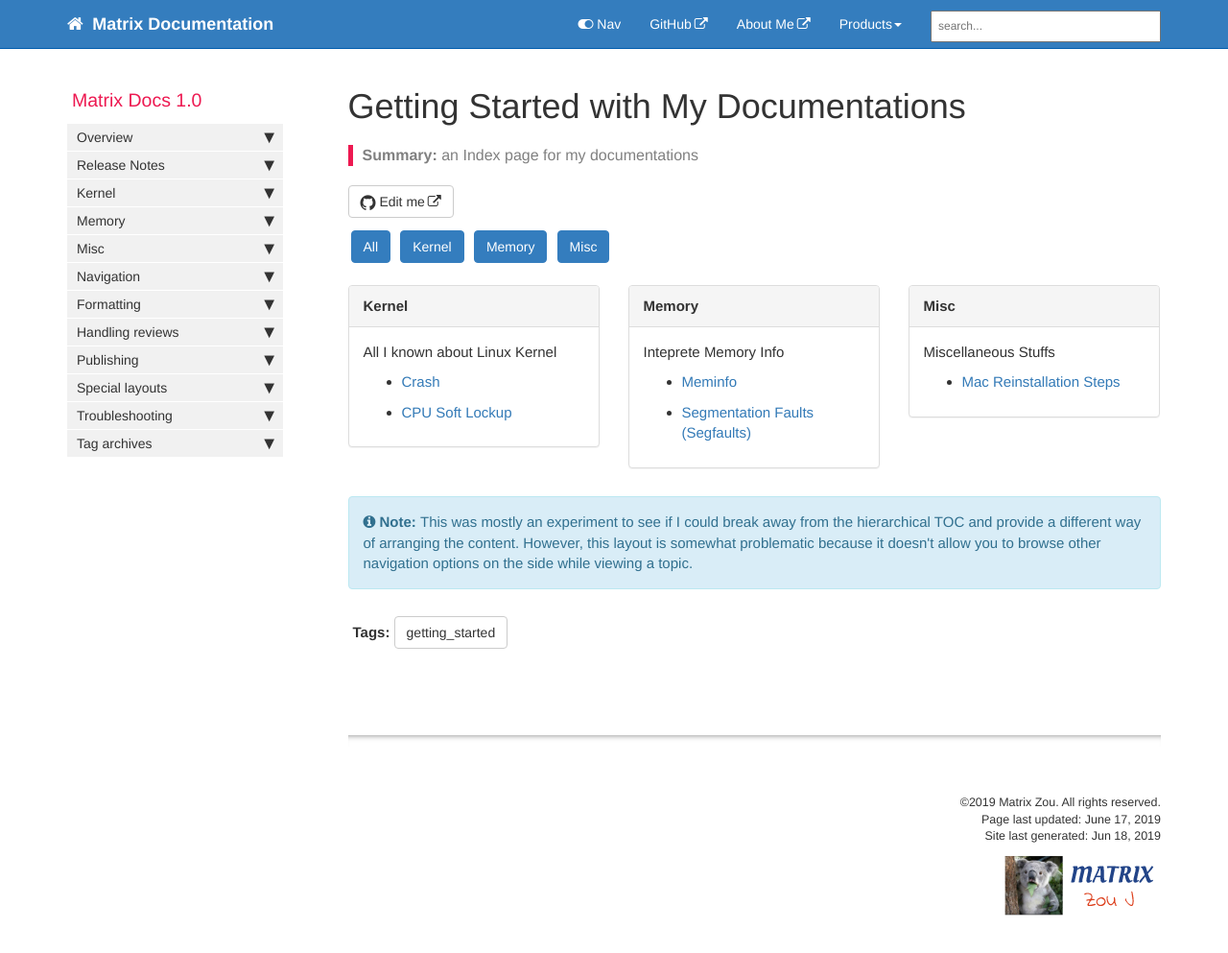
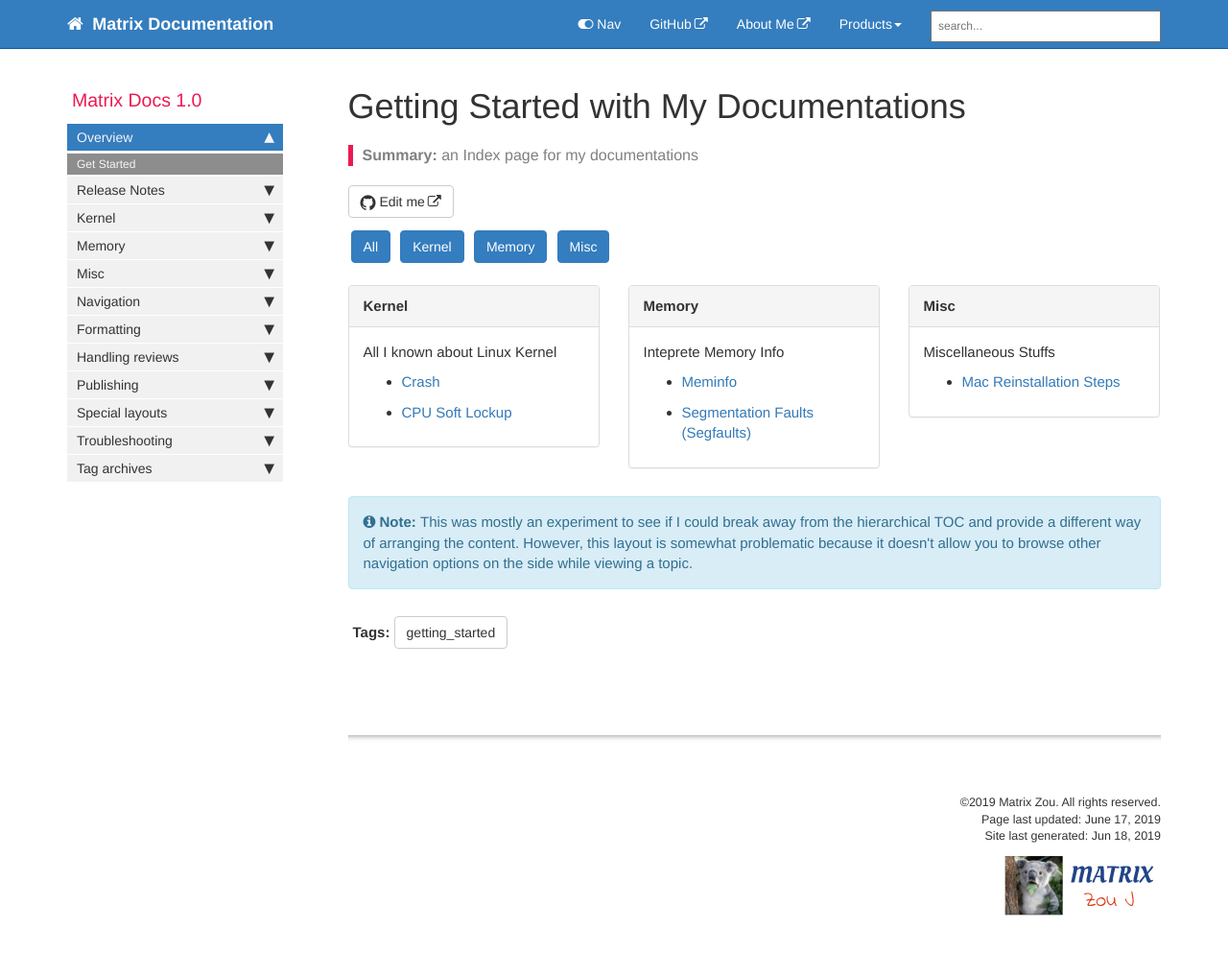
Before and after one commit to matrixzj/documentations, a Jekyll site: the page built from index.html, in a window 1280 px wide and 1026 px high. Shown: the top 993 px of the window at 96% size. Built offline with Jekyll 4.4.1, drawn with Linux system fonts in a browser that asks for light colours; comment, search, counter and statistics services are not loaded.

Commit message:
There are 1 files have been modified at 2019-06-17 16:30:32 . 	-rw-r--r-- 1 jzou ops 5372 Jun 17 16:30 _data/sidebars/mydoc_sidebar.yml No files have been added. No files have been deleted. No file type has been changed.

```diff
--- a/_data/sidebars/mydoc_sidebar.yml
+++ b/_data/sidebars/mydoc_sidebar.yml
@@ -21,8 +21,12 @@ entries:
 
   - title: Overview
     output: web, pdf
-    url: /index.html
     type: homepage
+    folderitems:
+
+    - title: Get Started
+      url: /index.html
+      output: web, pdf
 
   - title: Release Notes
     output: web, pdf
```
